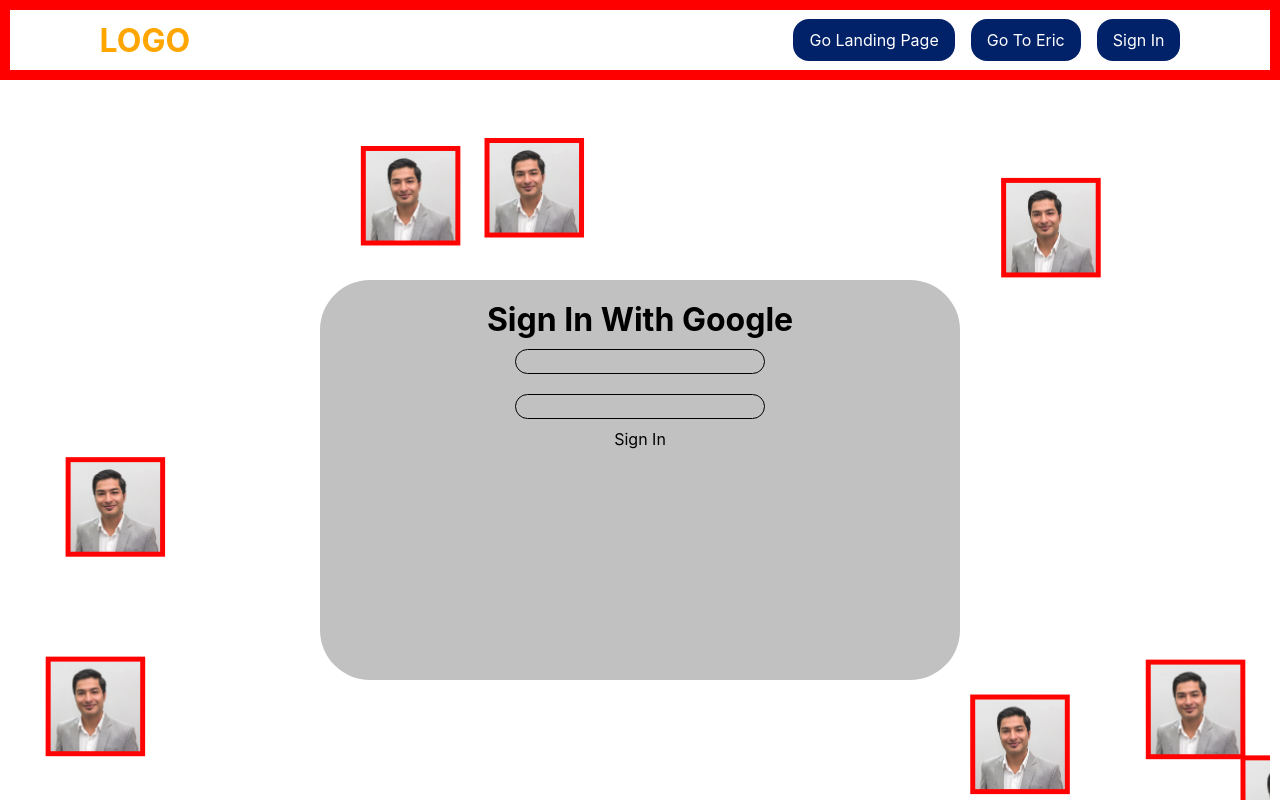
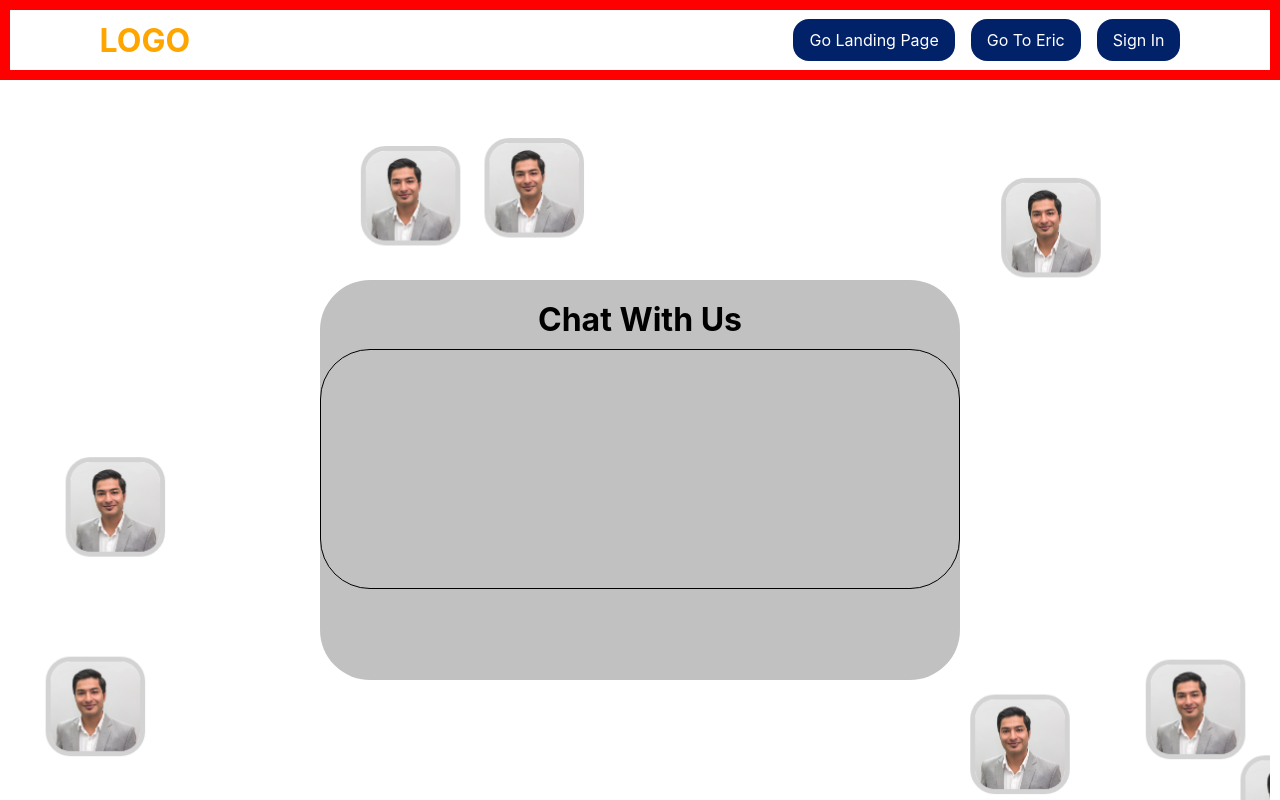
Before and after one commit to CenturyOrb/uncc-2025, a React (Vite) app: page / in a window 1280 px wide. Built offline with nearby package versions, Linux system fonts and the light colour scheme.

Commit message:
Replace PageInfo with ChatBox component
Removed the PageInfo component and introduced a new ChatBox component with updated styling. Updated LandingPage to use ChatBox instead of PageInfo. Also improved styles for content image container and chat box input.

```diff
--- /dev/null
+++ b/src/components/chat-box/ChatBox.jsx
@@ -0,0 +1,13 @@
+import React from 'react'
+import styles from './chat-box.module.css';
+
+function ChatBox() {
+  return (
+    <div className={styles.info_container}>
+        <h1>Chat With Us</h1>
+        <input type="text" id='test'/>
+    </div>
+  )
+}
+
+export default ChatBox
--- a/src/components/pageinfo/pageinfo.module.css
+++ b/src/components/chat-box/chat-box.module.css
@@ -11,9 +11,12 @@
     }
 
     input {
+        margin: 50px;
+        padding: 5px;
         border: 1px solid black;
         margin: 10px;
-        height: 25px;
+        width: 100%;
+        height: 60%;
         border-radius: 50px;
     }
 }
--- a/src/components/content/content.module.css
+++ b/src/components/content/content.module.css
@@ -9,7 +9,8 @@
 .image_container {
     width: 100px;
     height: 100px;
-    border: 5px solid red;
+    border: 5px solid lightgray;
+    border-radius: 25px;
 }
 
 
--- a/src/components/pageinfo/PageInfo.jsx
+++ /dev/null
@@ -1,15 +0,0 @@
-import React from 'react'
-import styles from './pageinfo.module.css';
-
-function PageInfo() {
-  return (
-    <div className={styles.info_container}>
-        <h1>Sign In With Google</h1>
-        <input type="text"/>
-        <input type="text"/>
-        <button>Sign In</button>
-    </div>
-  )
-}
-
-export default PageInfo
--- a/src/pages/landing-page/LandingPage.jsx
+++ b/src/pages/landing-page/LandingPage.jsx
@@ -1,7 +1,7 @@
 import Header from "../../components/header/Header";
-import PageInfo from "../../components/pageinfo/PageInfo";
 import Content from "../../components/content/Content";
 import "./LandingPage.css";
+import ChatBox from "../../components/chat-box/ChatBox.jsx";
 
 
 const LandingPage = () => {
@@ -11,7 +11,7 @@ const LandingPage = () => {
 			<div className="content_wrapper">
 				<Content />
 				<div className="pageinfo_overlay">
-					<PageInfo />
+					<ChatBox />
 				</div>
 			</div>
 		</div>
```
